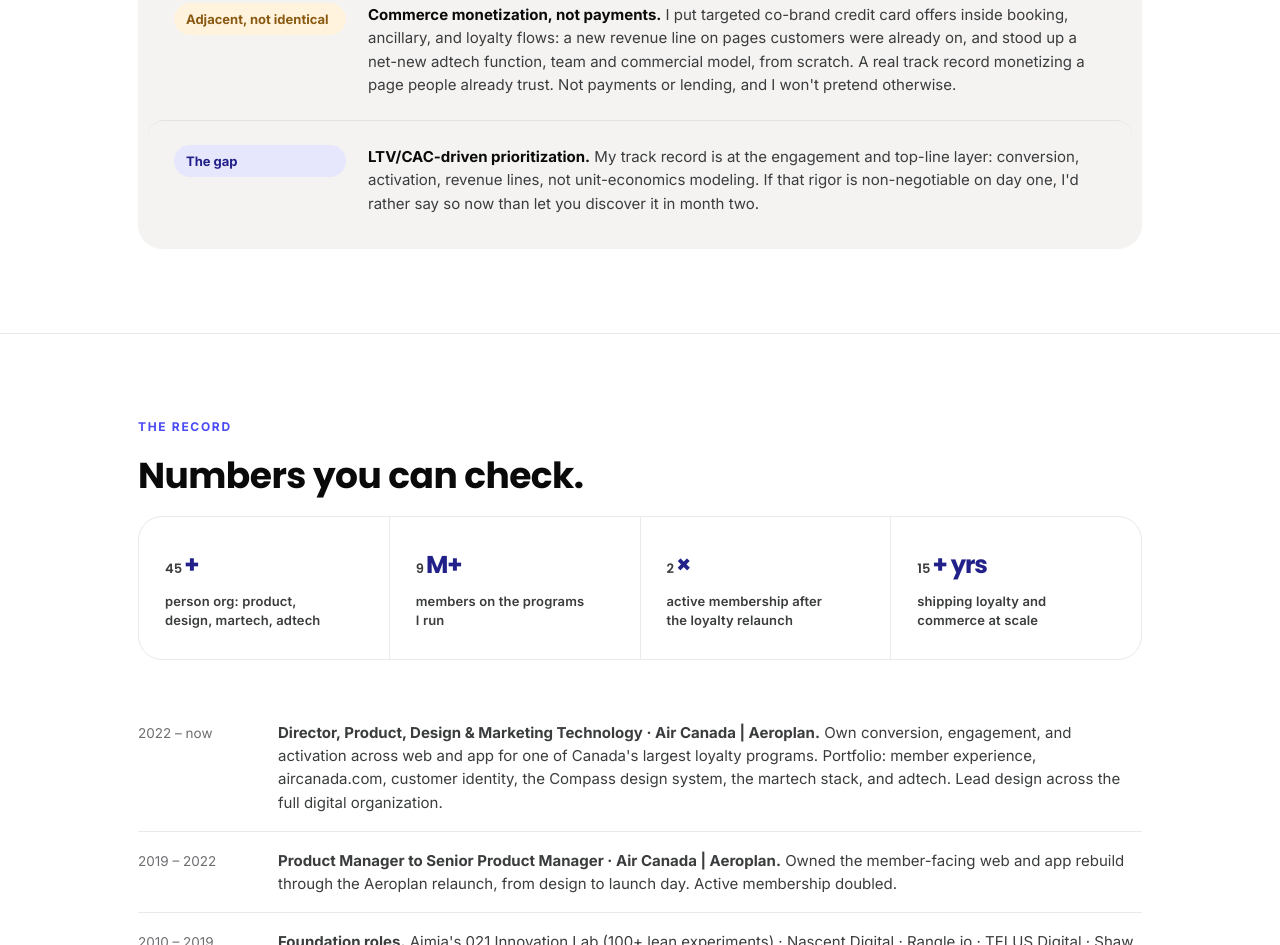
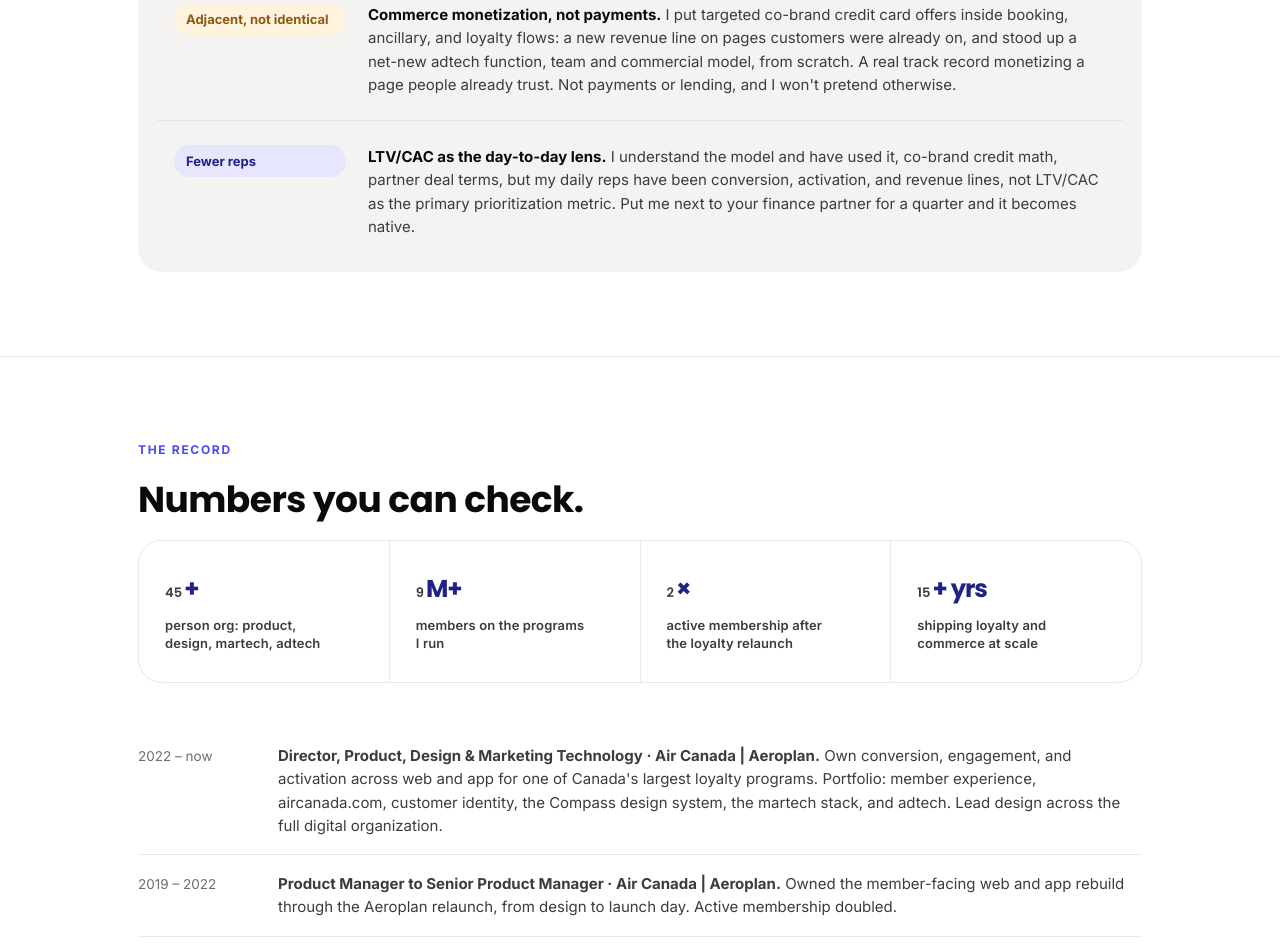
Before and after one commit to thejoseplatero/affirm, a plain HTML site: page index.html in a window 1280 px wide. Shown: the part 4121-5066 px from the top of the page. Drawn offline with Linux system fonts and the light colour scheme.

Commit message:
Soften LTV/CAC gap: acknowledge fluency, reframe as fewer daily reps not a missing skill; fix README false-warning in build.mjs

```diff
--- a/index.html
+++ b/index.html
@@ -433,8 +433,8 @@
         <p><b>Commerce monetization, not payments.</b> I put targeted co-brand credit card offers inside booking, ancillary, and loyalty flows: a new revenue line on pages customers were already on, and stood up a net-new adtech function, team and commercial model, from scratch. A real track record monetizing a page people already trust. Not payments or lending, and I won't pretend otherwise.</p>
       </div>
       <div class="brow">
-        <span class="btag gap">The gap</span>
-        <p><b>LTV/CAC-driven prioritization.</b> My track record is at the engagement and top-line layer: conversion, activation, revenue lines, not unit-economics modeling. If that rigor is non-negotiable on day one, I'd rather say so now than let you discover it in month two.</p>
+        <span class="btag gap">Fewer reps</span>
+        <p><b>LTV/CAC as the day-to-day lens.</b> I understand the model and have used it, co-brand credit math, partner deal terms, but my daily reps have been conversion, activation, and revenue lines, not LTV/CAC as the primary prioritization metric. Put me next to your finance partner for a quarter and it becomes native.</p>
       </div>
     </div>
   </div>
--- a/scripts/build.mjs
+++ b/scripts/build.mjs
@@ -15,7 +15,7 @@
 const template = readFileSync(join(root, 'template.html'), 'utf8');
 const contentDir = join(root, 'content');
 
-const files = readdirSync(contentDir).filter(f => f.endsWith('.md'));
+const files = readdirSync(contentDir).filter(f => f.endsWith('.md') && f !== 'README.md');
 const content = {};
 for (const f of files) content[f.slice(0, -3)] = readFileSync(join(contentDir, f), 'utf8');
 
```
Also changed, not shown: 1 other file.
